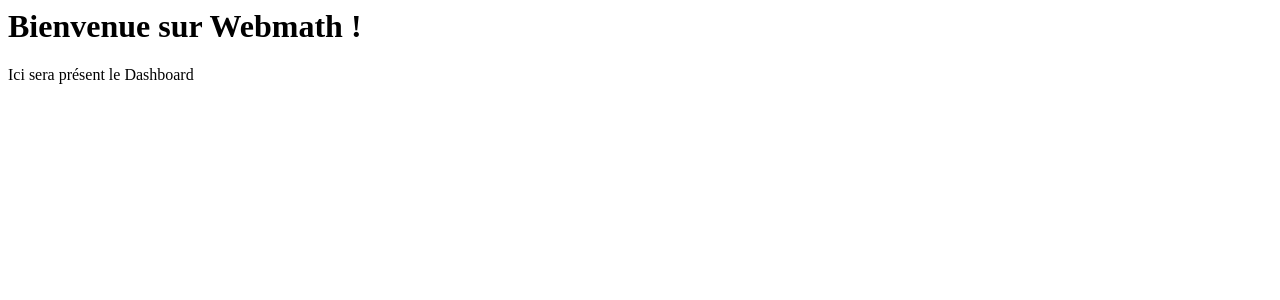
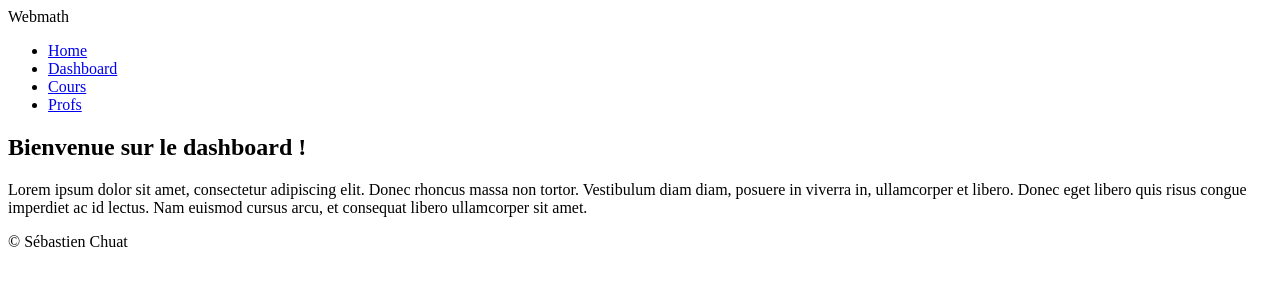
Before and after one commit to sebastien-chuat/Dashboard_eleve, a Django app: page /dashboard/ in a window 1280 px wide. Shown: the top 300 px of the page. Run offline with Django 3.2, Linux system fonts and the light colour scheme; some libraries are stand-ins or nearby versions.

Commit message:
Nouvelles pages crées

```diff
--- /dev/null
+++ b/dashboard/templates/dashboard/home.html
@@ -0,0 +1,13 @@
+{% extends "base.html" %}
+{% block title %}Ma page d'accueil{% endblock %}
+{% block content %}
+    <h2>Bienvenue sur le dashboard !</h2>
+    <p>
+       Lorem ipsum dolor sit amet, consectetur adipiscing elit. Donec rhoncus
+       massa non tortor. Vestibulum diam diam, posuere in viverra in,
+       ullamcorper et libero. Donec eget libero quis risus congue imperdiet ac
+       id lectus. Nam euismod cursus arcu, et consequat libero ullamcorper sit
+       amet.
+    </p>
+
+{% endblock %}
--- a/dashboard/urls.py
+++ b/dashboard/urls.py
@@ -3,6 +3,6 @@ from django.conf.urls import patterns, include, url
 urlpatterns = patterns('dashboard.views',
     url(r'^$', 'home'),  # Accueil du dashboard
     url(r'^course/(?P<id_course>\d+)$', 'view_course'),  # Vue d'un cours
-    url(r'^courses/(?P<year>\d{4})/(?P<month>\d{2})$', 'list_articles'),  # Vue des courss d'une branche précise
+    url(r'^cours', 'list_cours'),  # Vue des cours d'une branche précise
     url(r'^date$', 'date_actuelle')
 )
--- a/dashboard/views.py
+++ b/dashboard/views.py
@@ -4,31 +4,21 @@ from django.shortcuts import render, redirect
 
 # Create your views here.
 def home(request):
-    """ Exemple de page HTML, non valide pour que l'exemple soit concis """
-    text = """
-    <h1>Bienvenue sur Webmath !</h1>
-    <p>Ici sera présent le Dashboard</p>"""
-    return HttpResponse(text)
+    return render(request, 'dashboard/home.html')
 
 def view_course(request, id_course):
-    """ Vue qui affiche un article selon son identifiant (ou ID, ici un numéro)
-        Son ID est le second paramètre de la fonction (pour rappel, le premier
-        paramètre est TOUJOURS la requête de l'utilisateur) """
+    """ je dois trouver comment afficher un cours ici"""
 
-    text = "Vous avez demandé le cours #{0} !".format(id_course)
-    if int(id_course) > 100:
-    	raise Http404
-    return HttpResponse(text)
+    return render(request, '')
 
-def list_articles(request, month, year):
-    """ Liste des articles d'un mois précis. """
+def list_cours(request):
+    """ Liste des cours. """
 
-    text = "Vous avez demandé les articles de {0} {1}.".format(month, year)
-    return HttpResponse(text)
+    return render (request, 'dashboard/cours.html')
 
 
 
 ## ICI c'est vraiment à quoi ça doit ressembler ! Et non pas avec des HttpResponse ##
 
 def date_actuelle(request):
-    return render (request, 'dashboard/date.html', {'date': datetime.now()})
+    return render (request, 'dashboard/date.html')
--- a/templates/base.html
+++ b/templates/base.html
@@ -1,7 +1,7 @@
 <!DOCTYPE html>
 <html lang="fr">
 <head>
-   <link rel="stylesheet" href="/media/css/style.css" />
+   <llink href="bootstrap/css/bootstrap.min.css" rel="stylesheet" />
    <title>{% block title %}Dashboard élève{% endblock %}</title>
 </head>
 <body>
@@ -9,8 +9,9 @@
     <nav>
        {% block nav %}
        <ul>
-            <li><a href="/">Dashboard</a></li>
-            <li><a href="/blog/">Cours</a></li>
+            <li><a href="/dashboard/date">Home</a></li>
+            <li><a href="/dashboard/">Dashboard</a></li>
+            <li><a href="/dashboard/cours">Cours</a></li>
             <li><a href="/contact/">Profs</a></li>
        </ul>
        {% endblock %}
```
Also changed, not shown: dashboard/templates/dashboard/cours.html (added, +15 -0 lines).
